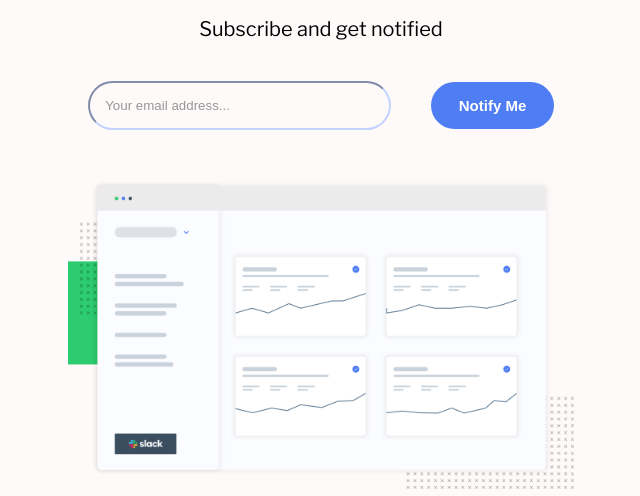
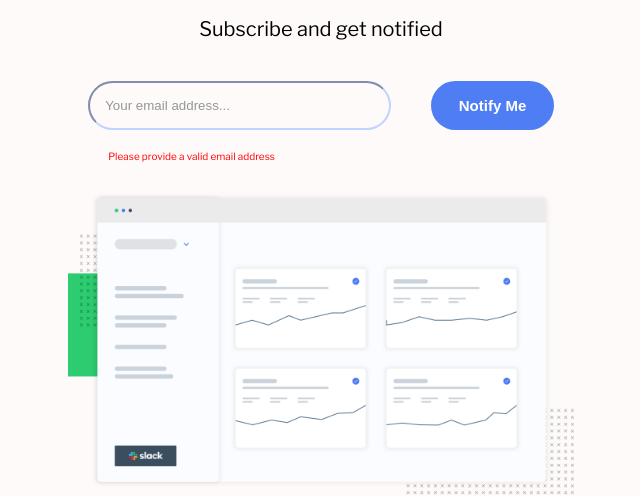
Before and after one commit to devnether/ping-coming-soon-page, a plain HTML site: page index.html in a window 1280 px wide. Both pictures are taken after a click on the input "Notify Me". Shown: the part 117-613 px from the top of the page, without its empty margins (319-959 px from the left). Drawn offline with nearby package versions, Linux system fonts and the light colour scheme.

Commit message:
Script added 	modified:   css/style.css 	modified:   index.html 	new file:   scripts/script.js

```diff
--- a/css/style.css
+++ b/css/style.css
@@ -30,8 +30,9 @@ body {
   width: 100%;
   padding: 30px;
   display: flex;
+  flex-direction: column;
   justify-content: center;
-  align-items: center;
+
   margin-top: -30px;
 }
 
@@ -52,8 +53,22 @@ input {
   border-radius: 30px;
   border-color: hsl(223, 100%, 88%);
 }
+
 #email:valid {
   border-color: green;
+}
+
+.input-container {
+  display: flex;
+  width: 100%;
+}
+
+.error {
+  visibility: visible;
+  margin: 0;
+  color: red;
+  font-size: 10px;
+  margin-left: 40px;
 }
 
 #submit {
--- a/index.html
+++ b/index.html
@@ -33,22 +33,22 @@
 
       <p>Subscribe and get notified</p>
 
-      <div class="subscription">
+      <div class="subscription" id="subscription">
+        <div class="input-container">
           <input
             type="email"
             name="email"
             id="email"
             value="Your email address..."
-
           />
           <input type="submit" value="Notify Me" id="submit" />
+        </div>
       </div>
       <img
         src="images/illustration-dashboard.png"
         alt="#"
         class="dashboard-img"
       />
-
       <div class="social">
         <a href="https://www.facebook.com/"
           ><i class="fa-brands fa-facebook"></i
@@ -72,5 +72,6 @@
       src="https://kit.fontawesome.com/b6e2eeb087.js"
       crossorigin="anonymous"
     ></script>
+    <script src="scripts/script.js"></script>
   </body>
 </html>
--- /dev/null
+++ b/scripts/script.js
@@ -0,0 +1,32 @@
+function validateEmail(email) {
+  const emailRegex = /^[^\s@]+@[^\s@]+\.[^\s@]+$/;
+  return emailRegex.test(email);
+}
+
+function renderError() {
+  let errorMessage = document.createElement("p");
+
+  errorMessage.className = "error";
+  errorMessage.innerText = "Please provide a valid email address";
+  errorMessage.style.visibility = "hidden";
+
+  document.getElementById("subscription").appendChild(errorMessage);
+}
+
+function checkEmail() {
+  let emailInput = document.getElementById("email").value;
+  let errorMessage = document.querySelector(".error");
+
+  if (!validateEmail(emailInput)) {
+    errorMessage.style.visibility = "visible"; // Mostrar mensaje de error
+  } else {
+    errorMessage.style.visibility = "hidden"; // Ocultar mensaje de error
+  }
+}
+
+document.addEventListener("DOMContentLoaded", function () {
+  renderError();
+
+  // Añadir evento al botón de verificación de email (asumiendo que hay un botón con id "checkEmailBtn")
+  document.getElementById("submit").addEventListener("click", checkEmail);
+});
```
Lines whose indentation alone changed are shown as unchanged.
